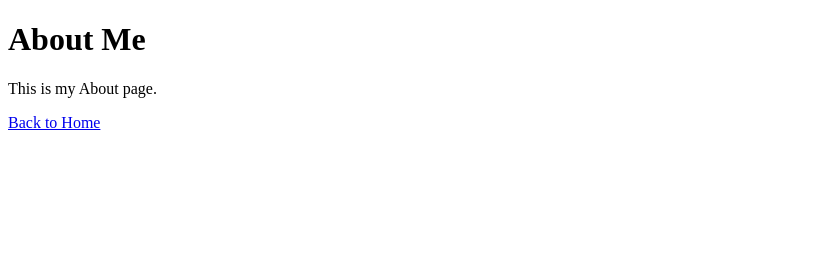
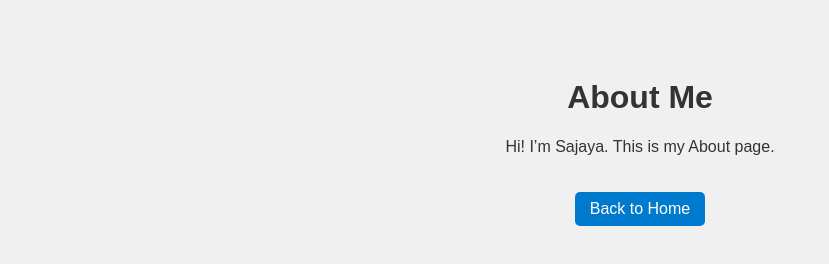
Before and after one commit to sajayasathish03/sajayasathish03.github.io, a plain HTML site: page about/index.html in a window 1280 px wide. Shown: the whole page, without its empty margins (0-829 px from the left). Drawn offline with Linux system fonts and the light colour scheme.

Commit message:
Update index.html

```diff
--- a/about/index.html
+++ b/about/index.html
@@ -2,10 +2,15 @@
 <html>
 <head>
     <title>About Me</title>
+    <style>
+        body { font-family: Arial; text-align: center; background: #f0f0f0; color: #333; padding: 50px;}
+        a { display: inline-block; margin-top: 20px; padding: 8px 15px; background: #007acc; color: white; text-decoration: none; border-radius: 5px;}
+        a:hover { background: #005f99;}
+    </style>
 </head>
 <body>
     <h1>About Me</h1>
-    <p>This is my About page.</p>
+    <p>Hi! I’m Sajaya. This is my About page.</p>
     <a href="../index.html">Back to Home</a>
 </body>
-</html
+</html>
```
